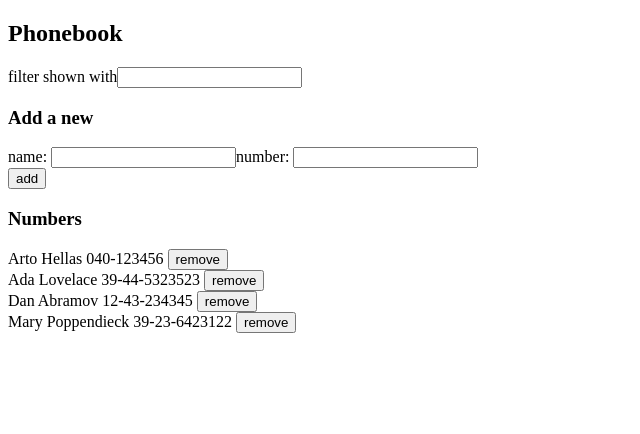
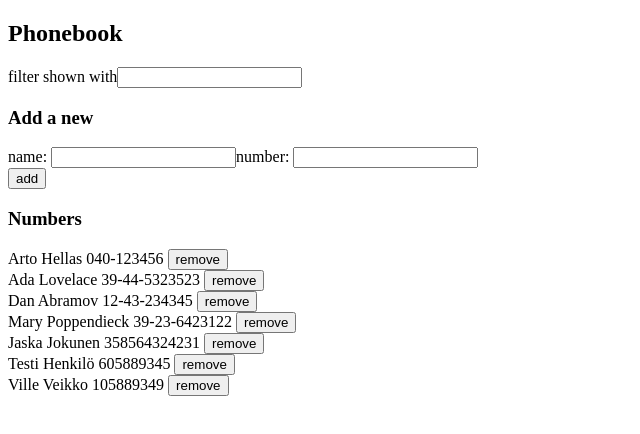
Before and after one commit to afkal/fullstackopen, a React (Create React App) app in the folder Osa2/puhelinluettelo/: page / in a window 1280 px wide. Shown: the top 434 px of the page, without its empty margins (0-640 px from the left). Built offline with nearby package versions, Linux system fonts and the light colour scheme; data requests are answered from the project's data file.

Commit message:
Tehtävä 2.18*

```diff
--- a/Osa2/puhelinluettelo/db.json
+++ b/Osa2/puhelinluettelo/db.json
@@ -19,6 +19,21 @@
       "name": "Mary Poppendieck",
       "number": "39-23-6423122",
       "id": 4
+    },
+    {
+      "name": "Jaska Jokunen",
+      "number": "358564324231",
+      "id": 5
+    },
+    {
+      "name": "Testi Henkilö",
+      "number": "605889345",
+      "id": 8
+    },
+    {
+      "name": "Ville Veikko",
+      "number": "105889349",
+      "id": 9
     }
   ]
 }
--- a/Osa2/puhelinluettelo/src/components/PersonForm.js
+++ b/Osa2/puhelinluettelo/src/components/PersonForm.js
@@ -16,31 +16,56 @@ const PersonForm = ({persons, setPersons,  name, setName, number, setNumber, set
   const handleFormSubmit = (event) => {
 
     event.preventDefault();
+    console.log('handleFormSubmit')
 
     const names = persons.map(person => person.name)
 
-    // Check if name already exists
+    // Check if name already exists and replace if requested by user
     if(names.includes(name)) {
-      window.alert(`Name ${name} already exists`);
+      console.log('persons', persons)
+      const contact = persons.filter(person => person.name === name)
+      console.log('contact', contact)
+      const currentId = contact[0].id
+      const index = persons.findIndex(person => person.name === name)
+      console.log('index ', index)
+      console.log('person ', persons[index])
+      console.log('id: ' + persons[index].id)
+      if (window.confirm(name + " already exists, do you want to replace?")) {
+        console.log('change wanted')
+        const personObject = {name, number}
 
+        //const newPersons = persons
+        //newPersons[index] = personObject
+        //persons[index] = personObject
+        //console.log('persons updated with: ', persons)
+        //newPersons[]
+        // Update database and view
+        personService
+          .update(currentId, personObject)
+          .then(response => {
+
+            setPersons(persons.map(person => person.id !== currentId ? person : response.data))
+            console.log('updated database and view')
+            setTimeout(() => {
+              setVisible(persons.map(person => person.id !== currentId ? person : response.data))
+            }, 100)
+
+            console.log(response.data)
+          })
+      }
+      else {
+        return
+      }
+
+    // Name does not exist -> create new entry
     } else {
       const personObject = {name, number}
-
       personService
         .create(personObject)
         .then(response => {
           setPersons(persons.concat(response.data))
           setVisible(persons.concat(response.data))
         })
-      /*
-      axios
-        .post('http://localhost:3001/persons', personObject)
-        .then(response => {
-          console.log(response)
-          setPersons(persons.concat(response.data))
-          setVisible(persons.concat(response.data))
-        })
-      */
     }
   }
 
@@ -50,7 +75,7 @@ const PersonForm = ({persons, setPersons,  name, setName, number, setNumber, set
         name: <input
         onChange = {handleNameChange}
         />
-      number: <input
+        number: <input
         onChange = {handleNumberChange}
         />
       </div>
--- a/Osa2/puhelinluettelo/src/components/Persons.js
+++ b/Osa2/puhelinluettelo/src/components/Persons.js
@@ -8,7 +8,7 @@ const removeItem = ({id, name, setVisible, persons}) => {
       .remove(id)
       .then(response => {
         console.log('removed')
-        setVisible(persons.filter(person => person.id != id))
+        setVisible(persons.filter(person => person.id !== id))
       })
   }
 }
@@ -22,7 +22,7 @@ const Person = ({id, name, number, setVisible, persons}) => {
 const Persons = ({persons, setVisible}) => {
   console.log('calling Persons')
   return(
-    persons.map(person => <Person key={person.id} id={person.id} name={person.name} number={person.number} setVisible={setVisible} persons={persons}/>)
+    persons.map(person => <Person key={person.name} id={person.id} name={person.name} number={person.number} setVisible={setVisible} persons={persons}/>)
   )
 }
 
--- a/Osa2/puhelinluettelo/src/services/persons.js
+++ b/Osa2/puhelinluettelo/src/services/persons.js
@@ -17,4 +17,5 @@ const remove = id => {
   return axios.delete(`${baseUrl}/${id}`)
 }
 
-export default {getAll, create, update, remove}
+const personService = {getAll, create, update, remove}
+export default personService
```
